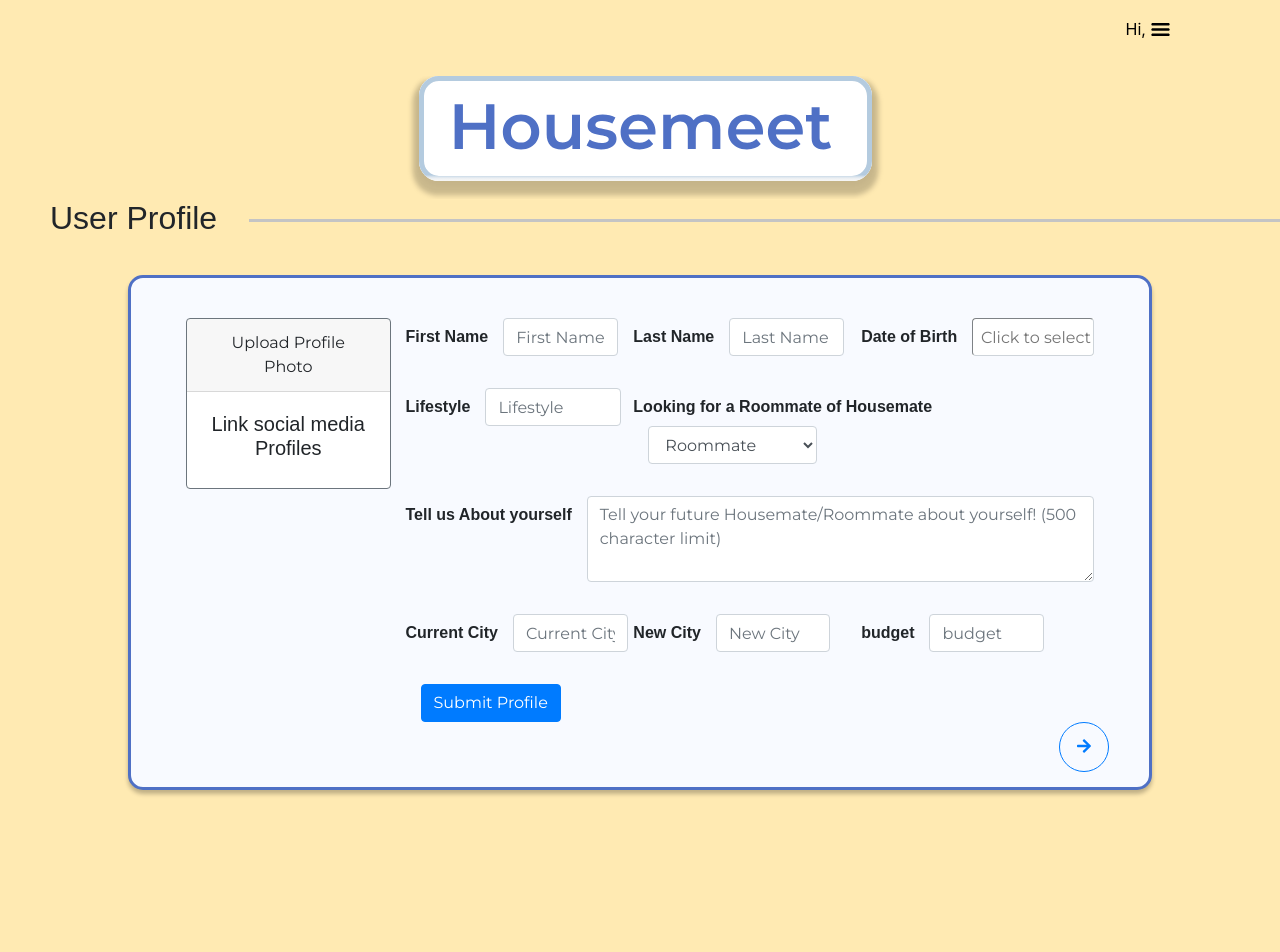
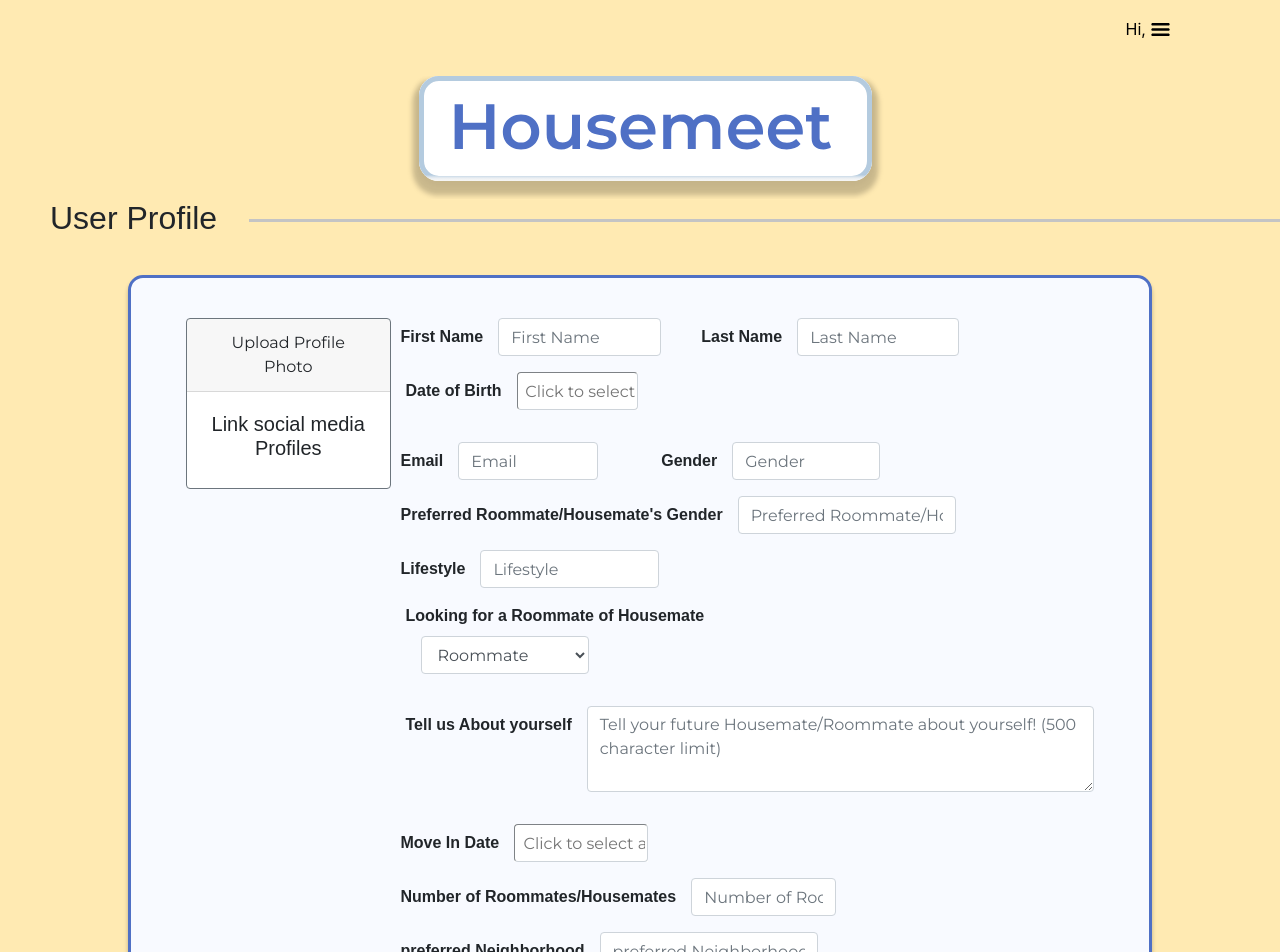
Before and after one commit to kdarken/housemeet-ui, a React (Create React App) app: page /profile/edit in a window 1280 px wide. Shown: the top 952 px of the page. Before the commit the page ends 810 px from the top, so only its background shows below. Built offline with nearby package versions, Linux system fonts and the light colour scheme; no server answers; sample sign-in values are in the browser's storage.

Commit message:
added additional fields to the basic profile form and refactored the code a bit

```diff
--- a/src/components/UserProfileForm.jsx
+++ b/src/components/UserProfileForm.jsx
@@ -31,11 +31,18 @@
       currentCity: "",
       newCity: "",
       budget: "",
+      email: "",
+      gender: "",
+      houseMateGender: "",
+      moveInDay: "",
+      numberInHome: "",
+      preferredNeighborhood: "",
     };
 
     this.handleChange = this.handleChange.bind(this);
     this.handleSubmit = this.handleSubmit.bind(this);
     this.handleChangeDate = this.handleChangeDate.bind(this);
+    this.handleChangeDate_ = this.handleChangeDate_.bind(this);
   }
 
   handleChange(event) {
@@ -53,8 +60,13 @@
     });
   };
 
+  handleChangeDate_ = (date) => {
+    this.setState({
+      moveInDay: date,
+    });
+  };
+
   handleChangeSelect = (event) => {
-    console.log(event.target.value);
     this.setState({ roommateOrHousemate: event.target.value });
   };
 
@@ -71,6 +83,11 @@
         currentCity: this.state.currentCity,
         newCity: this.state.newCity,
         budget: this.state.budget,
+        gender: this.state.gender,
+        houseMateGender: this.state.houseMateGender,
+        moveInDay: this.state.moveInDay,
+        numberInHome: this.state.numberInHome,
+        preferredNeighborhood: this.state.preferredNeighborhood,
         email: "divineechidume@berkeley.edu",
       })
       .then(
@@ -139,10 +156,7 @@
     return (
       <div className="form-group col-md-8">
         <div className="form-group row">
-          <label
-            for="roommateOrHousemate"
-            className="col-sm-5.5 col-form-label"
-          >
+          <label for="roommateOrHousemate" className="col-sm-5.5">
             <b>Looking for a Roommate of Housemate</b>
           </label>
           <div className="col-sm-5">
@@ -165,19 +179,9 @@
     return <svg {...this.props}>{this.props.children}</svg>;
   };
 
-  renderInput(
-    name,
-    stateName,
-    groupClassInput,
-    colSize1,
-    colSize2,
-    value,
-    inputType = "text"
-  ) {
+  renderInput(name, stateName, colSize1, colSize2, value, inputType = "text") {
     var size1 = colSize1 + " col-form-label";
-    var groupClass = "form-group " + groupClassInput;
     return (
-      <div className={groupClass}>
       <div className="form-group row">
         <label for={stateName} className={size1}>
           <b>{name}</b>
@@ -193,7 +197,6 @@
             onChange={this.handleChange}
             required
           />
-          </div>
         </div>
       </div>
     );
@@ -224,7 +227,6 @@
                 {this.renderInput(
                   "First Name",
                   "firstName",
-                  "col-md-4",
                   "col-sm-5.5",
                   "col-sm-7",
                   this.state.firstName
@@ -232,7 +234,6 @@
                 {this.renderInput(
                   "Last Name",
                   "lastName",
-                  "col-md-4",
                   "col-sm-5.5",
                   "col-sm-7",
                   this.state.lastName
@@ -241,9 +242,31 @@
               </div>
               <div className="form-row">
                 {this.renderInput(
+                  "Email",
+                  "email",
+                  "col-sm-5.5",
+                  "col-sm-7",
+                  this.state.email
+                )}
+                {this.renderInput(
+                  "Gender",
+                  "gender",
+                  "col-sm-5.5",
+                  "col-sm-7",
+                  this.state.gender
+                )}
+                {this.renderInput(
+                  "Preferred Roommate/Housemate's Gender",
+                  "houseMateGender",
+                  "col-sm-5.5",
+                  "col-sm",
+                  this.state.houseMateGender
+                )}
+              </div>
+              <div className="form-row">
+                {this.renderInput(
                   "Lifestyle",
                   "lifeStyle",
-                  "col-md-4",
                   "col-sm-5.5",
                   "col-8",
                   this.state.lifeStyle
@@ -253,10 +276,44 @@
 
               <this.renderBio />
               <div className="form-row">
+                <div className="form-group row">
+                  <label for="moveInDay" className="col-sm-5.5 col-form-label">
+                    <b>Move In Date</b>
+                  </label>
+                  <div className="col-sm-6">
+                    <DatePicker
+                      selected={this.state.moveInDay}
+                      onChange={this.handleChangeDate_}
+                      placeholderText="Click to select a date"
+                      showMonthDropdown
+                      showYearDropdown
+                      dropdownMode="select"
+                    />
+                  </div>
+                </div>
+
+                {this.renderInput(
+                  "Number of Roommates/Housemates",
+                  "numberInHome",
+                  "col-sm-5.5",
+                  "col-sm-4",
+                  this.state.numberInHome
+                )}
+
+                {this.renderInput(
+                  "preferred Neighborhood",
+                  "preferredNeighborhood",
+                  "col-sm-5.5",
+                  "col-sm",
+                  this.state.preferredNeighborhood,
+                  Number
+                )}
+              </div>
+
+              <div className="form-row">
                 {this.renderInput(
                   "Current City",
                   "currentCity",
-                  "col-md-4",
                   "col-sm-5.5",
                   "col-sm-7",
                   this.state.currentCity
@@ -264,7 +321,6 @@
                 {this.renderInput(
                   "New City",
                   "newCity",
-                  "col-md-4",
                   "col-sm-5.5",
                   "col-sm-7",
                   this.state.newCity
@@ -272,7 +328,6 @@
                 {this.renderInput(
                   "budget",
                   "budget",
-                  "col-md-4",
                   "col-sm-5.5",
                   "col-sm-7",
                   this.state.budget,
```
Lines whose indentation alone changed are shown as unchanged.
